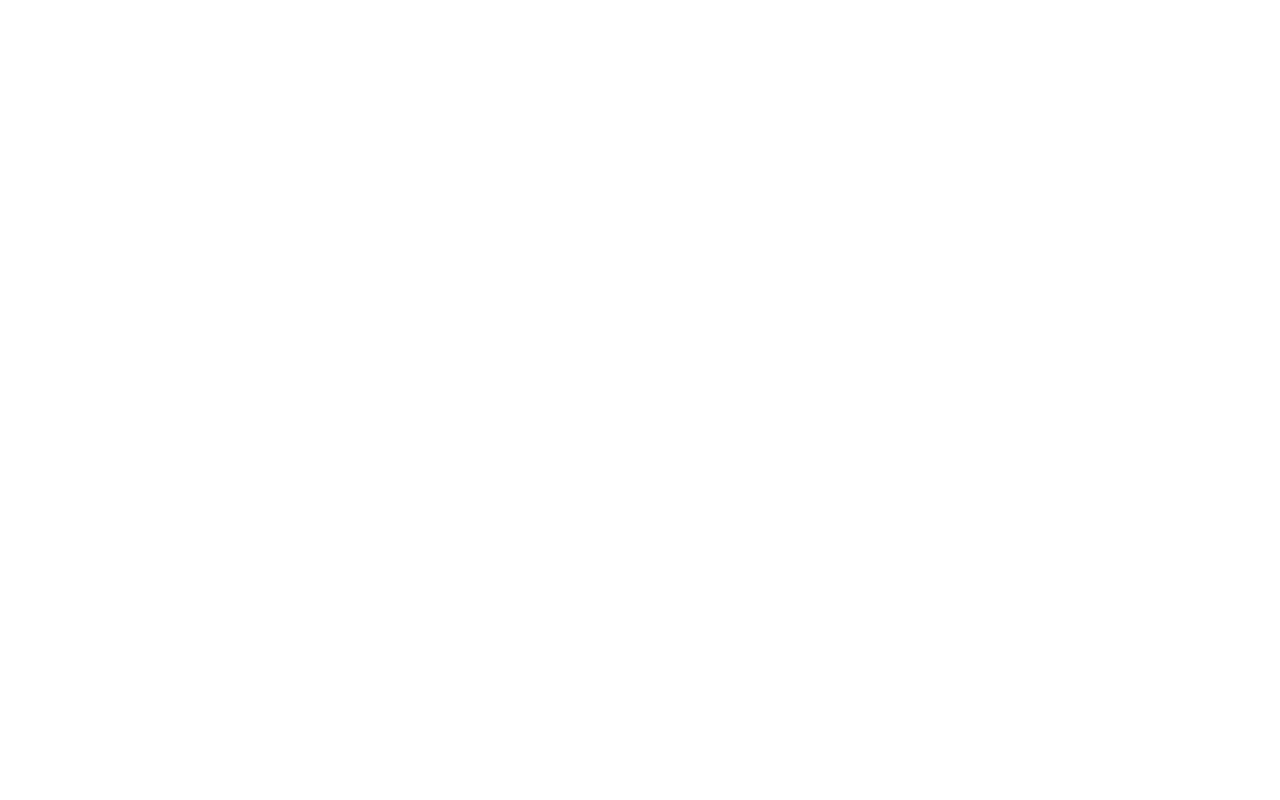
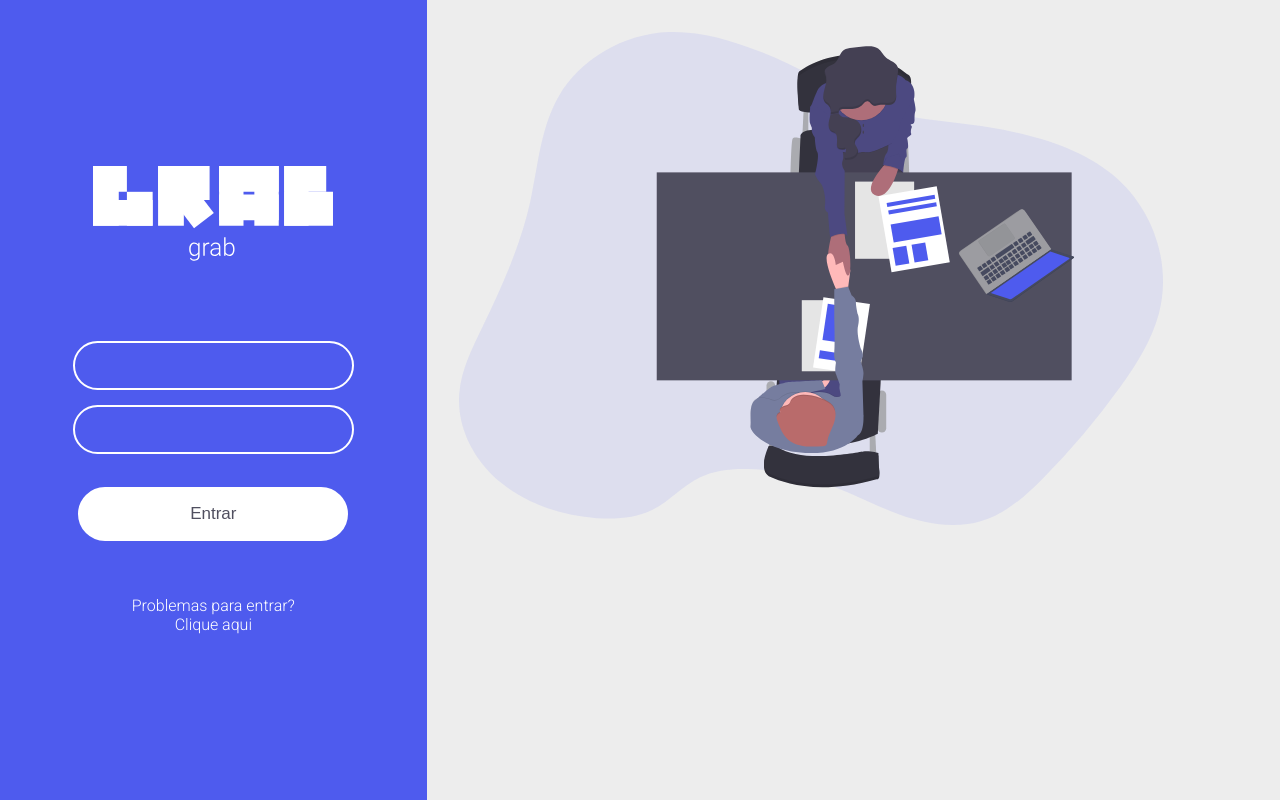
Before and after one commit to gustavros/pagina-de-login, a plain HTML site: page index.html in a window 1280 px wide. Drawn offline with Linux system fonts and the light colour scheme.

Commit message:
desafio Devchallenger + update css, html

```diff
--- a/index.html
+++ b/index.html
@@ -4,8 +4,25 @@
     <meta charset="UTF-8" />
     <meta name="viewport" content="width=device-width, initial-scale=1.0" />
     <title>Grab - Login</title>
+    <link rel="stylesheet" href="style.css">
   </head>
   <body>
-
+    <main class="main">
+      <section class="section-left">
+        <img src="assets/logo-grab.svg" alt="" class="logo-svg">
+        <form action="#" class="form">
+          <input type="email" name="email" id="email">
+          <input type="password" name="senha" id="senha">
+          <input type="button" value="Entrar">
+        </form>
+        <p>
+          Problemas para entrar?<br>
+          Clique aqui
+        </p>
+      </section>
+      <section class="section-right">
+        <img src="assets/undraw_interview_rmcf.svg" alt="Foto, time">
+      </section>
+    </main>
   </body>
 </html>
--- /dev/null
+++ b/style.css
@@ -0,0 +1,94 @@
+@import url('https://fonts.googleapis.com/css2?family=Roboto:wght@100;300&display=swap');
+
+* {
+    margin: 0;
+    padding: 0;
+    box-sizing: border-box;
+}
+
+body {
+    background-color: #ededed;
+
+    height: 100vh;
+
+    font-family: 'Roboto', sans-serif;
+}
+
+main {
+    display: flex;
+    flex-direction: row;
+}
+
+.section-left {
+    width: 40%;
+    height: 100vh;
+
+    background-color: #4E5BEE;
+
+    display: flex;
+    flex-direction: column;
+    gap: 40px;
+    justify-content: center;
+    align-items: center;
+}
+
+.section-left img {
+    width: 30vh;
+
+    margin-bottom: 40px;
+}
+
+.section-left p {
+    text-align: center;
+
+    color: white;
+    font-family: 'Roboto', sans-serif;
+}
+
+.form {
+
+
+    display: flex;
+    flex-direction: column;
+    align-items: center;
+    justify-content: center;
+}
+
+input {
+    margin-bottom: 15px;
+    padding: 15px 50px;
+
+    border-radius: 60px;
+    border: 2px solid white;
+
+    background-color: transparent;
+
+    outline: none;
+
+    color: white;
+
+}
+
+input[type=button] {
+    background-color: white;
+
+    color: #504F5F;
+    font-size: 17px;
+
+    padding: 15px 110px;
+
+    margin-top: 18px;
+
+    cursor: pointer;
+}
+
+.section-right {
+    width: 80%;
+
+}
+
+.section-right img {
+    width: 60vw;
+
+    padding: 32px;
+}
```
Also changed, not shown: assets/alternate_email_black_24dp.svg (added), assets/lock_black_24dp.svg (added), 1 other file.
